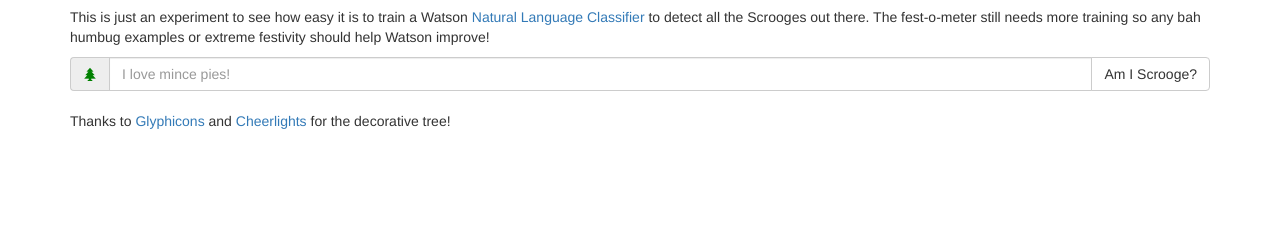
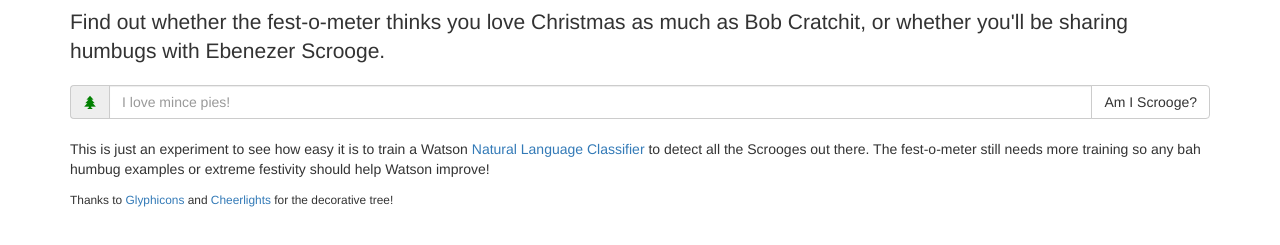
Before and after one commit to jt-nti/festometer, a website: page public/index.html in a window 1280 px wide. Shown: the part 63-308 px from the top of the page. Drawn offline with nearby package versions, Linux system fonts and the light colour scheme.

Commit message:
improve intro on UI

```diff
--- a/public/index.html
+++ b/public/index.html
@@ -21,11 +21,8 @@
     <div class="container" ng-controller="FestiveController">
       <h1>Welcome to the fest-o-meter!</h1>
 
-      <p>This is just an experiment to see how easy it is to train a Watson
-        <a href="https://www.ibm.com/smarterplanet/us/en/ibmwatson/developercloud/nl-classifier.html">Natural Language Classifier</a>
-        to detect all the Scrooges out there. The fest-o-meter still needs more training so any bah humbug examples or extreme festivity should
-        help Watson improve!
-      </p>
+      <p class="lead">Find out whether the fest-o-meter thinks you love Christmas as much as Bob Cratchit,
+        or whether you'll be sharing humbugs with Ebenezer Scrooge.</p>
 
       <form role="form" ng-submit="detectScrooge()">
         <div class = "input-group">
@@ -43,7 +40,12 @@
         <li ng-repeat="yuleLog in yuleLogs" class="list-group-item">{{yuleLog}}</li>
       </ul>
 
-      <p>Thanks to <a href="http://glyphicons.com/">Glyphicons</a> and <a href="http://cheerlights.com/">Cheerlights</a> for the decorative tree!</p>
+      <p>This is just an experiment to see how easy it is to train a Watson
+        <a href="https://www.ibm.com/smarterplanet/us/en/ibmwatson/developercloud/nl-classifier.html">Natural Language Classifier</a>
+        to detect all the Scrooges out there. The fest-o-meter still needs more training so any bah humbug examples or extreme
+        festivity should help Watson improve!</p>
+
+      <p><small>Thanks to <a href="http://glyphicons.com/">Glyphicons</a> and <a href="http://cheerlights.com/">Cheerlights</a> for the decorative tree!</small></p>
     </div>
 
     <!-- Include all compiled plugins (below), or include individual files as needed -->
```
